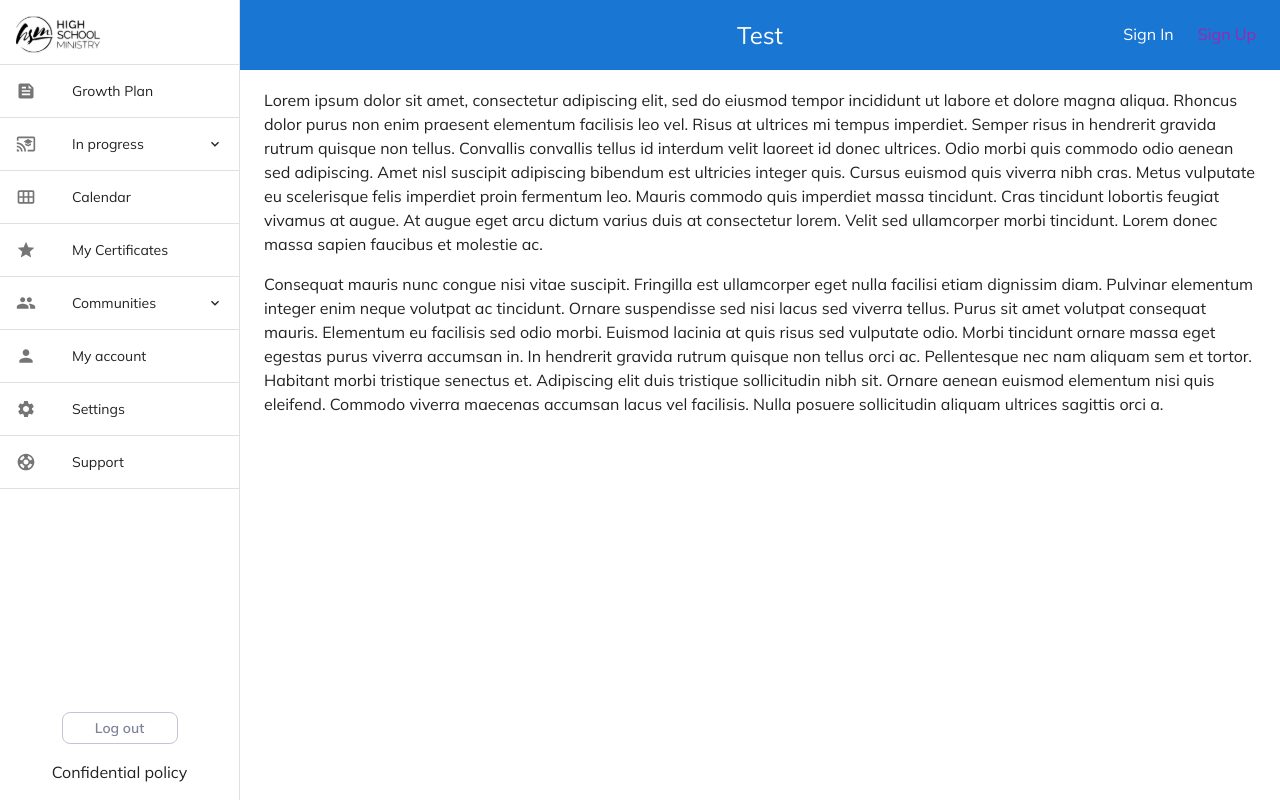
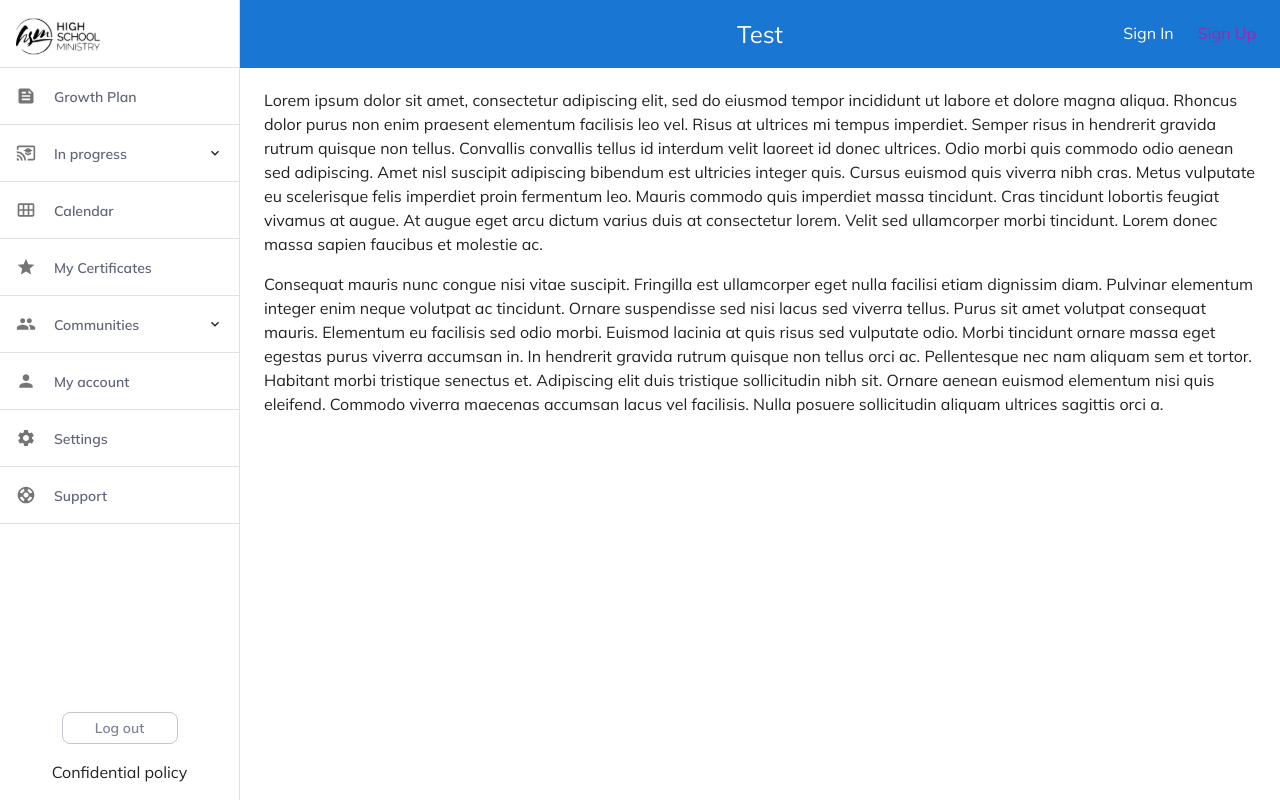
Before and after one commit to HorbynkoIvan/mui-admin-app, a React (Create React App) app: page / in a window 1280 px wide. Built offline with nearby package versions, Linux system fonts and the light colour scheme.

Commit message:
style Sudebar

```diff
--- a/src/common/components/buttons/ButtonOutlined.tsx
+++ b/src/common/components/buttons/ButtonOutlined.tsx
@@ -1,9 +1,9 @@
 import { Button, ButtonProps, styled } from "@mui/material";
 
 export const ButtonOutlined = styled(Button)<ButtonProps>(({ theme }) => ({
+  width: "116px",
+  height: "32px",
   padding: 0,
   border: `1px solid ${theme.palette.grey[300]}`,
   borderRadius: "8px",
-  width: "116px",
-  height: "32px",
 }));
--- a/src/features/header/Header.tsx
+++ b/src/features/header/Header.tsx
@@ -10,7 +10,7 @@ const rightLink = {
 };
 
 export const Header = (): JSX.Element => (
-  <AppBar sx={{ width: `calc(100% - ${DRAWER_WIDTH}px)`, ml: `${DRAWER_WIDTH}px` }}>
+  <AppBar sx={{ width: `calc(100% - ${DRAWER_WIDTH}px)`, ml: `${DRAWER_WIDTH}px`, height: "68px" }}>
     <Toolbar sx={{ justifyContent: "space-between" }}>
       <Box sx={{ flex: 1 }} />
       <Link variant="h6" underline="none" color="inherit" href="/test1" sx={{ fontSize: 24 }}>
--- a/src/features/sidebar/Sidebar/Sidebar.tsx
+++ b/src/features/sidebar/Sidebar/Sidebar.tsx
@@ -7,11 +7,13 @@ import {
   ListItemText,
   Collapse,
   SvgIcon,
+  Typography,
 } from "@mui/material";
 import { MdExpandLess, MdExpandMore } from "react-icons/md";
 import { SidebarHeader } from "../SidebarHeader";
 import { SidebarFooter } from "../SidebarFooter";
 import { DRAWER_WIDTH } from "common/constants";
+import { palette } from "theme/palette";
 import { useMenuCollapse, useMenuConfig } from "./hooks";
 import { MenuItemInterface } from "../interfaces";
 
@@ -37,25 +39,40 @@ export const Sidebar = (): JSX.Element => {
           <Box key={id}>
             {!children ? (
               <ListItemButton key={id} sx={{ py: 1.5, px: 2 }} divider>
-                <ListItemIcon>
+                <ListItemIcon sx={{ minWidth: 38 }}>
                   <SvgIcon component={icon} sx={{ width: 20, height: 20 }} />
                 </ListItemIcon>
-                <ListItemText>{title}</ListItemText>
+                <ListItemText>
+                  <Typography variant="button" color={palette.grey[700]} textTransform="initial">
+                    {title}
+                  </Typography>
+                </ListItemText>
               </ListItemButton>
             ) : (
               <>
                 <ListItemButton sx={{ py: 1.5, px: 2 }} onClick={() => handleClick(id)} divider>
-                  <ListItemIcon>
+                  <ListItemIcon sx={{ minWidth: 38 }}>
                     <SvgIcon component={icon} sx={{ width: 20, height: 20 }} />
                   </ListItemIcon>
-                  <ListItemText>{title}</ListItemText>
+                  <ListItemText>
+                    <Typography variant="button" color={palette.grey[700]} textTransform="initial">
+                      {title}
+                    </Typography>
+                  </ListItemText>
                   {collapseId === id ? <MdExpandLess /> : <MdExpandMore />}
                 </ListItemButton>
                 <Collapse in={collapseId === id} timeout="auto" unmountOnExit>
                   <List disablePadding>
                     {children?.map(({ id: childId, title: childTitle }: MenuItemInterface) => (
                       <ListItemButton key={childId}>
-                        <ListItemText inset>{childTitle}</ListItemText>
+                        <ListItemText sx={{ pl: "38px" }}>
+                          <Typography
+                            variant="button"
+                            color={palette.grey[700]}
+                            textTransform="initial">
+                            {childTitle}
+                          </Typography>
+                        </ListItemText>
                       </ListItemButton>
                     ))}
                   </List>
--- a/src/features/sidebar/SidebarFooter/SidebarFooter.tsx
+++ b/src/features/sidebar/SidebarFooter/SidebarFooter.tsx
@@ -1,6 +1,6 @@
 import { Typography, Box } from "@mui/material";
 import { ButtonOutlined } from "common/components/buttons";
-import { palette } from "../../../theme/palette";
+import { palette } from "theme/palette";
 
 export const SidebarFooter = (): JSX.Element => (
   <Box sx={{ mt: "auto", display: "flex", flexDirection: "column", alignItems: "center" }}>
--- a/src/features/sidebar/SidebarHeader/SidebarHeader.tsx
+++ b/src/features/sidebar/SidebarHeader/SidebarHeader.tsx
@@ -1,7 +1,7 @@
 import { Box, ListItem } from "@mui/material";
 
 export const SidebarHeader = (): JSX.Element => (
-  <ListItem divider>
+  <ListItem divider sx={{ height: "68px" }}>
     <Box
       component="img"
       src="/static/images/school_logo.svg"
```
